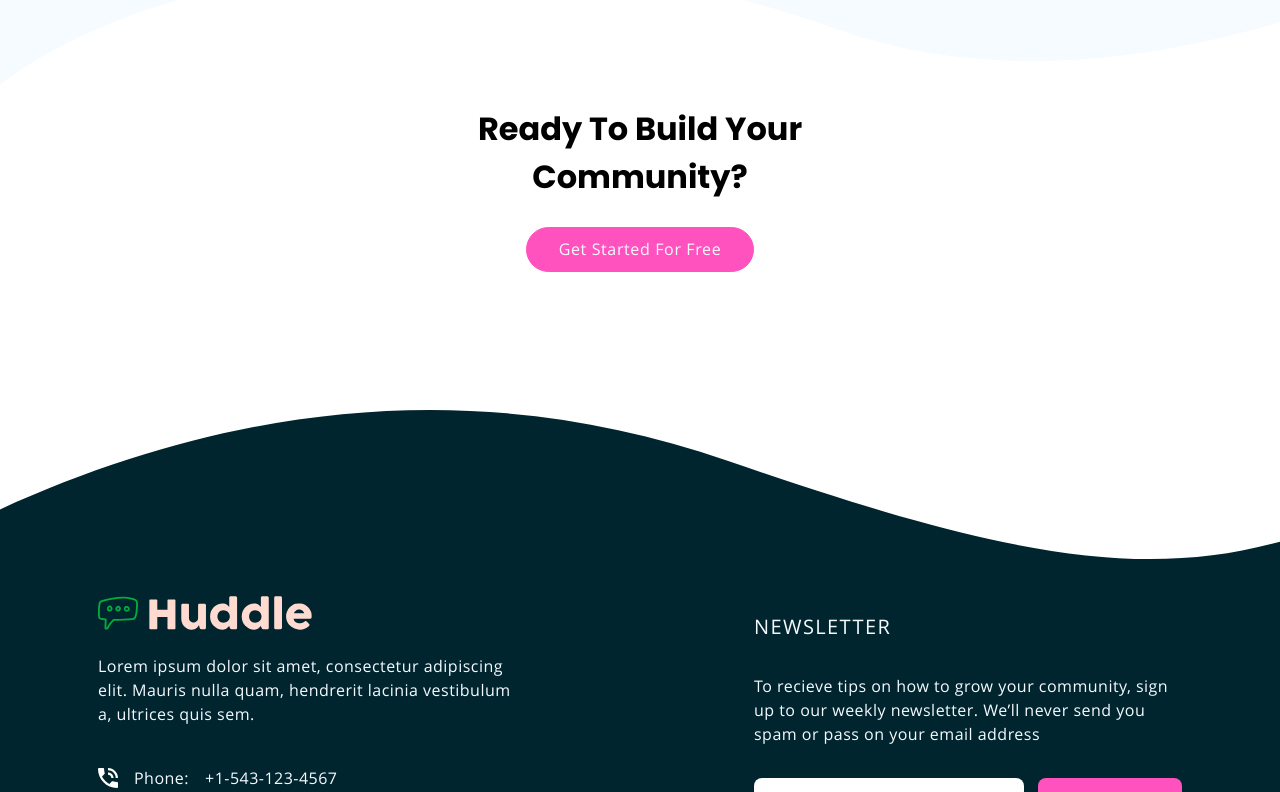
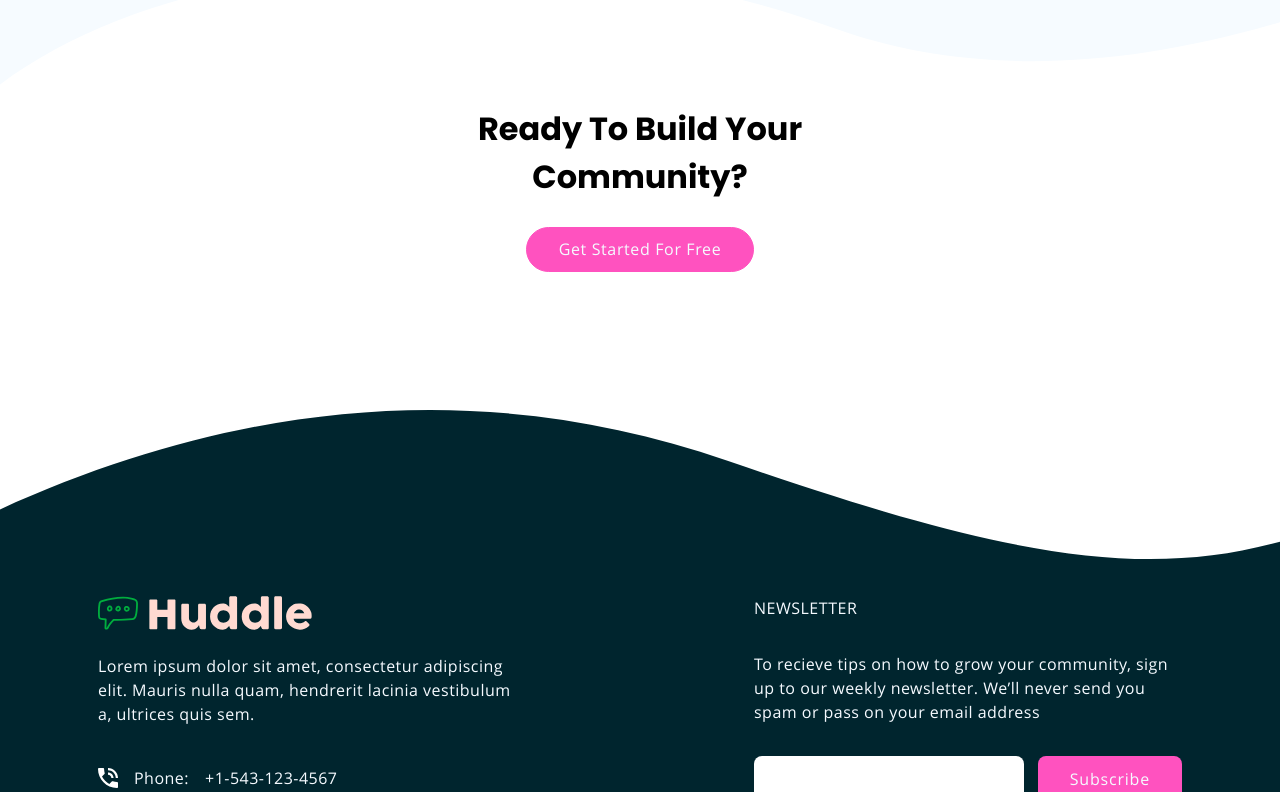
Before and after one commit to WebDevMirza/huddle-one-landing-page, a React (Vite) app: page / in a window 1280 px wide. Shown: the part 2908-3700 px from the top of the page. Built offline with nearby package versions, Linux system fonts and the light colour scheme.

Commit message:
headline fixed

```diff
--- a/src/assets/styles/footer.css
+++ b/src/assets/styles/footer.css
@@ -28,7 +28,7 @@ footer::after {
   margin-top: 2rem;
 }
 
-.footer-newsletter h3 {
+.footer-newsletter h1 {
   font-size: 1.25rem;
   font-weight: 600;
   letter-spacing: 0.07em;
--- a/src/assets/styles/stats.css
+++ b/src/assets/styles/stats.css
@@ -8,7 +8,7 @@
   margin-right: auto;
 }
 
-.stats h3 {
+.stats h2 {
   font-size: 3.5rem;
   font-weight: 700;
   letter-spacing: 0.07em;
--- a/src/compo/Stats.jsx
+++ b/src/compo/Stats.jsx
@@ -11,14 +11,14 @@ export const Stats = () => {
             <div>
               <img src={Community} alt="" width={47} height={41} />
             </div>
-            <h3>1.4k+</h3>
+            <h2>1.4k+</h2>
             <p>Communities Formed</p>
           </div>
           <div className="message">
             <div>
               <img src={Message} alt="" width={47} height={41} />
             </div>
-            <h3>2.7m+</h3>
+            <h2>2.7m+</h2>
             <p>Message Sent</p>
           </div>
         </div>
```
